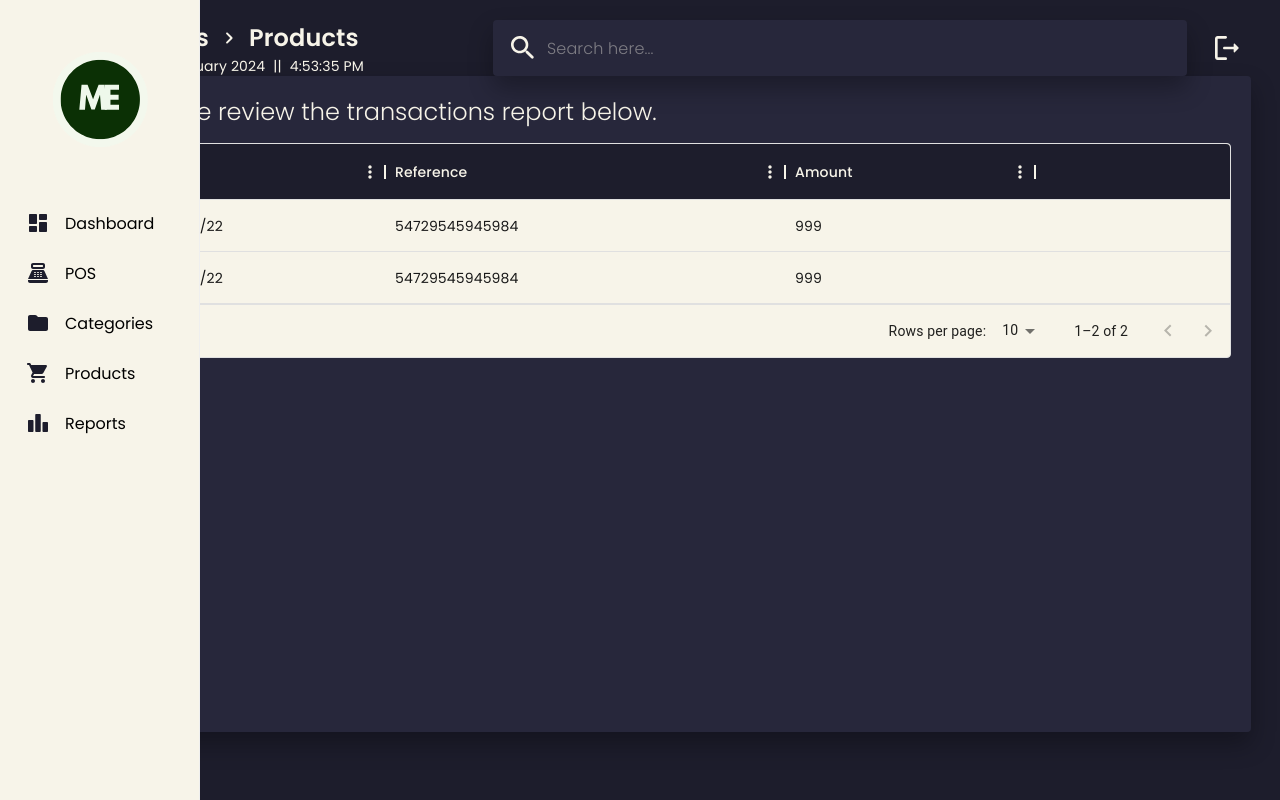
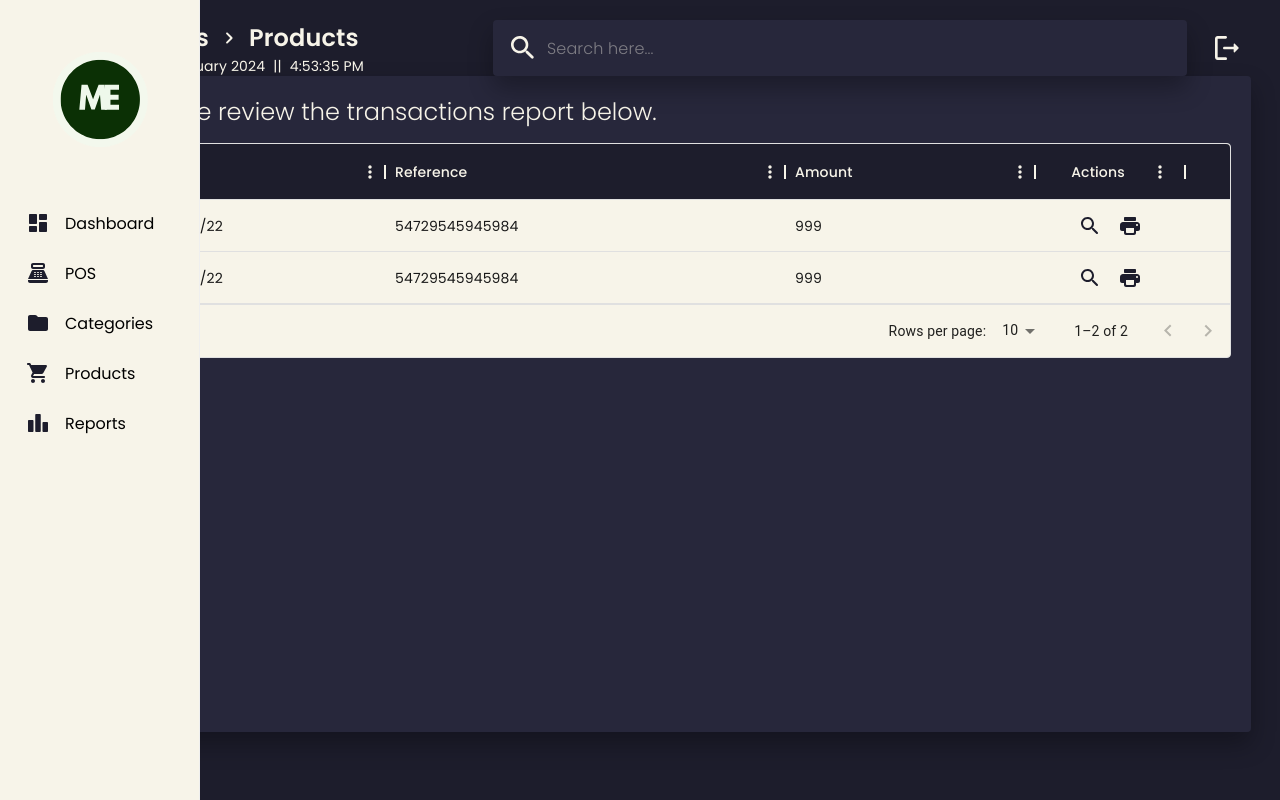
Before and after one commit to m4rceee/pos-system, a React (Vite) app: page /transactions-home in a window 1280 px wide. Built offline with nearby package versions, Linux system fonts and the light colour scheme.

Commit message:
Update transactions-home.jsx

```diff
--- a/src/transactions-home.jsx
+++ b/src/transactions-home.jsx
@@ -29,6 +29,8 @@ import {
 import {
     Inventory2Rounded,
     NavigateNextRounded,
+    PrintRounded,
+    SearchRounded,
 } from '@mui/icons-material';
 
 const colors = {
@@ -100,6 +102,25 @@ export default function TransactionsHome() {
         { field: 'transactionDate', headerName: 'Date', width: 250 },
         { field: 'transactionId', headerName: 'Reference', width: 400 },
         { field: 'grandAmount', headerName: 'Amount', width: 250 },
+        {
+            field: 'transactionActions',
+            headerName: 'Actions',
+            width: 150,
+            align: 'center',
+            headerAlign: 'center',
+            description: 'This column has a value getter and is not sortable.',
+            sortable: false,
+            renderCell: (params) => (
+                <>
+                    <IconButton >
+                        <SearchRounded sx={{ color: colors.primary }} />
+                    </IconButton>
+                    <IconButton >
+                        <PrintRounded sx={{ color: colors.primary }} />
+                    </IconButton>
+                </>
+            ),
+        },
 
     ];
 
```
